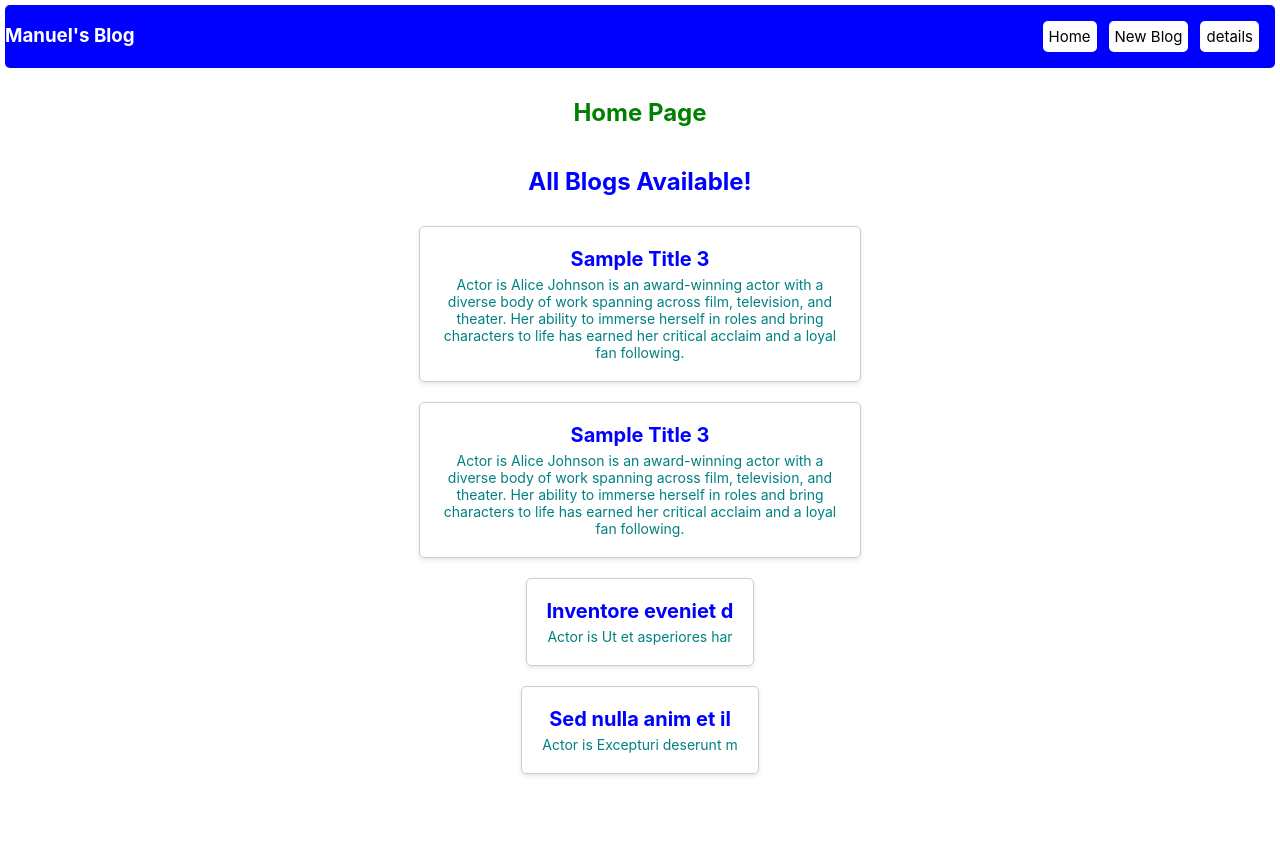
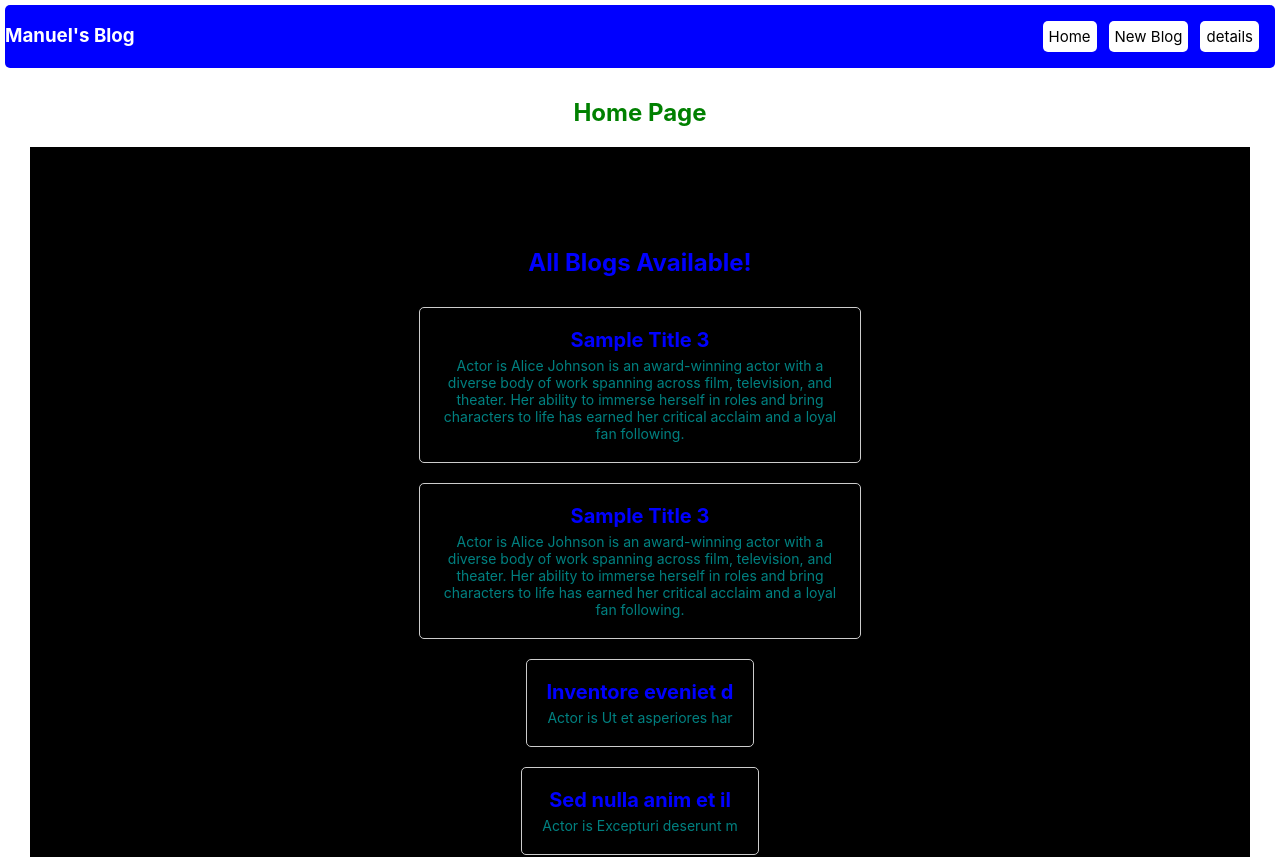
Before and after one commit to emmanuelwangila/manu-blog, a React (Create React App) app: page / in a window 1280 px wide. Shown: the top 857 px of the page. Before the commit the page ends 814 px from the top, so only its background shows below. Built offline with nearby package versions, Linux system fonts and the light colour scheme; data requests are answered from the project's data file.

Commit message:
change bg-color

```diff
--- a/src/BlogList.jsx
+++ b/src/BlogList.jsx
@@ -8,7 +8,9 @@ const BlogList = ({ blogs, title }) => {
         display: "flex",
         flexDirection: "column",
         justifyContent: "center",
-        alignItems: "center", // Align items to the center vertically
+        alignItems: "center",
+        backgroundColor: "black", // Change background color to black
+        minHeight: "100vh", // Set minimum height to fill the viewport
       }}
     >
       <h2 style={{ color: "blue" }}>{title}</h2>
```
